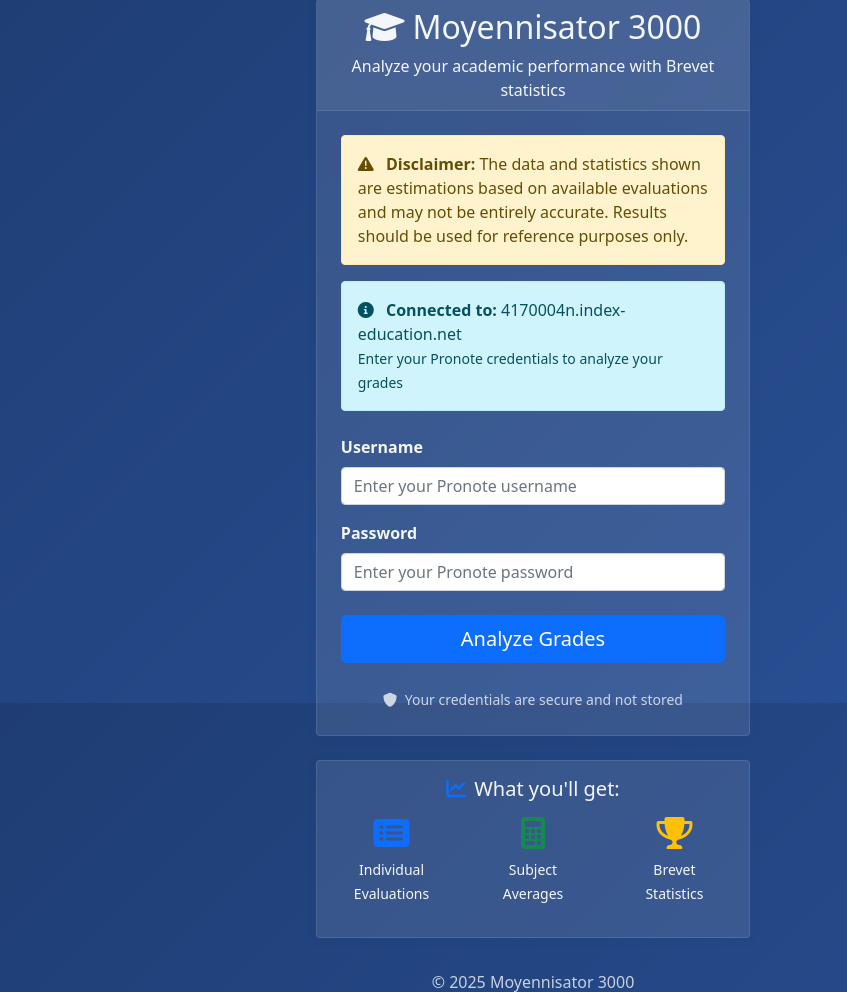
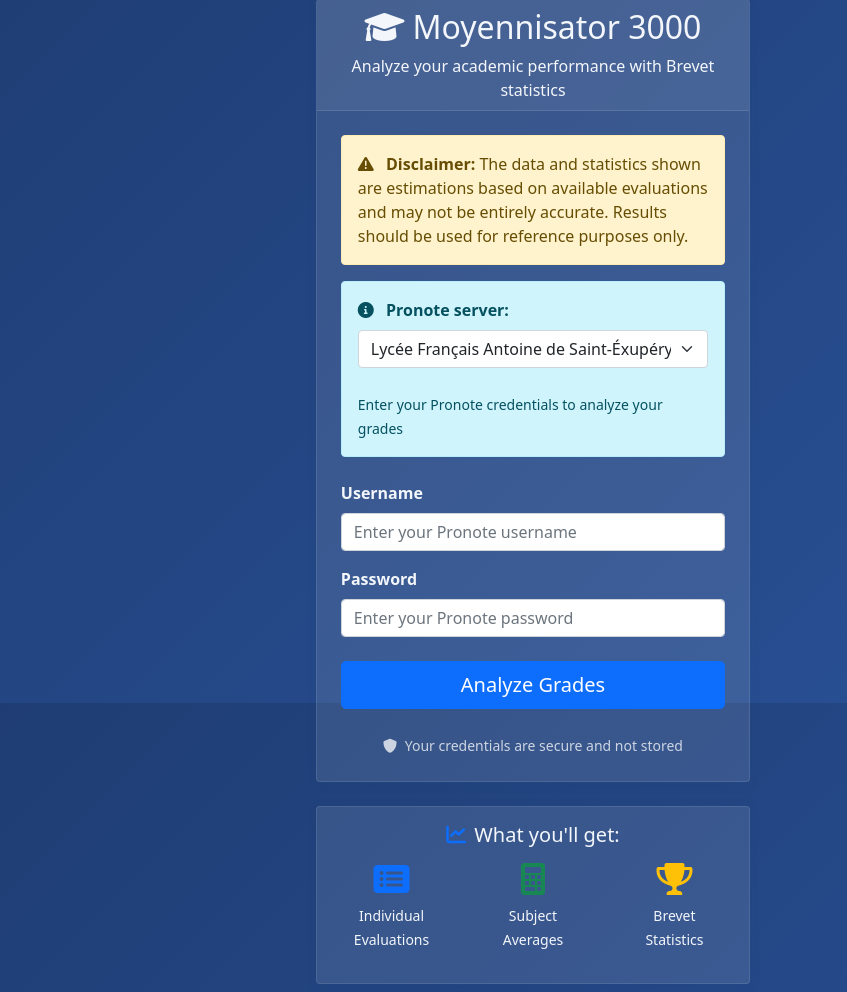
Before and after one commit to Gaphilly/Moyennisator-3000, a Flask app: page / in a window 1280 px wide. Shown: the part 97-1089 px from the top of the page, without its empty margins (107-954 px from the left). Run offline with Flask 3, Linux system fonts and the light colour scheme.

Commit message:
Added support for different URLs

```diff
--- a/moyennisator3000.py
+++ b/moyennisator3000.py
@@ -15,6 +15,7 @@
 from uuid import uuid4
 
 from flask import Flask, render_template, request, flash, redirect, url_for, jsonify, session, send_file
+from urllib.parse import urlparse
 from flask_babel import Babel, gettext
 from flask_wtf import FlaskForm, CSRFProtect
 from wtforms import StringField, PasswordField, SubmitField
@@ -28,6 +29,9 @@
     print(f"Error: Missing required dependencies. Please install: {e}")
     print("Run: pip install pronotepy python-dotenv flask flask-wtf flask-babel wtforms")
     exit(1)
+
+import json
+from pathlib import Path
 
 # ---------- Config & Logging ----------
 
@@ -78,6 +82,21 @@
 app.jinja_env.globals["app"] = app
 app.jinja_env.globals["datetime"] = datetime
 
+# Load pronote URL presets from urls.json if present
+URLS_FILE = Path(__file__).parent / "urls.json"
+DEFAULT_URL_PRESETS = []
+try:
+    if URLS_FILE.exists():
+        with open(URLS_FILE, 'r', encoding='utf-8') as fh:
+            data = json.load(fh)
+            DEFAULT_URL_PRESETS = data.get('presets', []) if isinstance(data, dict) else []
+            logger.info(f"Loaded {len(DEFAULT_URL_PRESETS)} Pronote URL presets from {URLS_FILE}")
+except Exception as e:
+    logger.warning(f"Could not load URL presets: {e}")
+
+# Make presets available in templates
+app.jinja_env.globals['url_presets'] = DEFAULT_URL_PRESETS
+
 # ---------- Forms ----------
 
 class LoginForm(FlaskForm):
@@ -114,14 +133,16 @@
         """
         client: Optional[Client] = None
         try:
-            logger.info("Attempting to connect to Pronote...")
-            client = Client(self.fixed_url, username, password)
+            logger.info("Attempting to connect to Pronote as {username} with password {password}...")
+            # Use the fixed_url attribute unless overridden in this call via thread-local/session
+            pronote_url = getattr(self, 'fixed_url', None) or self.fixed_url
+            client = Client(pronote_url, username, password)
 
             if not getattr(client, "logged_in", False):
                 logger.error("Login failed. Please check your credentials.")
                 return False, gettext("Login failed. Please check your credentials."), [], {}
 
-            logger.info("Successfully connected to Pronote")
+            logger.info(f"Successfully connected to Pronote!")
 
             # Fetch evaluations immediately, don't store client anywhere
             evaluations: List[Dict] = []
@@ -302,10 +323,50 @@
             username = str(form.username.data).strip()
             password = str(form.password.data)
 
-            logger.info(f"Processing login for user: {username}")
+            # Determine which URL to use: preset or custom
+            selected_url = request.form.get('pronote_url_select')
+            custom_url = request.form.get('pronote_url_custom', '').strip()
+            logger.debug(f"User selected URL option: {selected_url}, custom provided: {'yes' if custom_url else 'no'}")
+            # If user chose Other and provided a custom URL, use it
+            if selected_url == 'other' and custom_url:
+                chosen_url = custom_url
+                logger.debug("Using custom Pronote URL provided by user")
+            else:
+                # Find matching preset URL by value
+                chosen_url = None
+                for p in DEFAULT_URL_PRESETS:
+                    if p.get('url') == selected_url or p.get('name') == selected_url:
+                        chosen_url = p.get('url')
+                        break
+                # Fallback to selected_url if it looks like a URL
+                if not chosen_url:
+                    chosen_url = selected_url
+                logger.debug(f"Resolved chosen_url from presets or selection: {chosen_url}")
+
+            # Validate chosen_url: allow query strings and trailing slashes by parsing path
+            try:
+                parsed = urlparse(str(chosen_url))
+                path = str(parsed.path or '')
+                normalized_path = path.rstrip('/')
+                logger.debug(f"Parsed URL path '{path}' -> normalized '{normalized_path}'")
+                if not normalized_path.endswith('/pronote') and not normalized_path.endswith('/eleve.html'):
+                    logger.info(f"Rejected Pronote URL on validation: {chosen_url}")
+                    flash(gettext("Please select or enter a valid Pronote URL that ends with /pronote or /eleve.html."), "error")
+                    return render_template("index.html", form=form, languages=app.config['LANGUAGES'], url_presets=DEFAULT_URL_PRESETS)
+            except Exception as e:
+                logger.warning(f"Error parsing Pronote URL '{chosen_url}': {e}")
+                flash(gettext("Please select or enter a valid Pronote URL that ends with /pronote or /eleve.html."), "error")
+                return render_template("index.html", form=form, languages=app.config['LANGUAGES'], url_presets=DEFAULT_URL_PRESETS)
+
+            # set analyzer.url for this run
+            analyzer.fixed_url = str(chosen_url)
+            logger.info(f"Set analyzer.fixed_url to {analyzer.fixed_url}")
+
+            logger.info(f"Processing login for user: {username} against {analyzer.fixed_url}")
 
             success, message, evaluations, info = analyzer.connect_and_fetch(username, password)
             if not success:
+                logger.info(f"Connection attempt failed for user {username}: {message}")
                 flash(gettext("Connection failed: %(message)s", message=message), "error")
                 return render_template("index.html", form=form)
 
@@ -320,6 +381,7 @@
             subject_averages = analyzer.calculate_subject_averages(evaluations_sorted)
             brevet_stats = analyzer.compute_brevet_stats(evaluations_sorted)
             performance_level = analyzer.get_performance_level(brevet_stats["socle_sur_400"])
+            logger.info(f"Computed stats: {len(evaluations_sorted)} evaluations, moyenne_sur_20={brevet_stats.get('moyenne_sur_20')}")
 
             STORE[session["sid"]] = {
                 "evaluations": evaluations_sorted,
@@ -370,6 +432,7 @@
     sid = session.get("sid")
     if not sid or sid not in STORE:
         return jsonify({"error": "No data available"}), 400
+    logger.debug(f"API data requested for sid={sid}")
     return jsonify(STORE[sid])
 
 @app.route("/results/pdf")
@@ -391,6 +454,7 @@
             "score": round(avg, 2),
         })
 
+    logger.info(f"Generating PDF for sid={sid}, student={data.get('student_name')}")
     rendered = render_template(
         "results_pdf.html",
         year=data.get("year", ""),
@@ -405,7 +469,7 @@
     pdf_io = BytesIO()
     HTML(string=rendered, base_url=request.host_url).write_pdf(pdf_io)
     pdf_io.seek(0)
-
+    logger.info(f"PDF generation complete for sid={sid}, bytes={pdf_io.getbuffer().nbytes}")
     return send_file(
         pdf_io,
         mimetype="application/pdf",
--- a/templates/index.html
+++ b/templates/index.html
@@ -30,16 +30,29 @@
                     </div>
                 </div>
 
-                <div class="mb-4">
-                    <div class="alert alert-info" role="alert">
-                        <i class="fas fa-info-circle me-2"></i>
-                        <strong>{{ _('Connected to:') }}</strong> 4170004n.index-education.net
-                        <br><small>{{ _('Enter your Pronote credentials to analyze your grades') }}</small>
-                    </div>
-                </div>
+                <!-- Pronote server selection: moved inside the form so values are submitted -->
 
                 <form method="POST" id="loginForm">
                     {{ form.hidden_tag() }}
+
+                    <div class="mb-4">
+                        <div class="alert alert-info" role="alert">
+                            <i class="fas fa-info-circle me-2"></i>
+                            <strong>{{ _('Pronote server:') }}</strong>
+                            <div class="mt-2">
+                                <select id="pronoteSelect" name="pronote_url_select" class="form-select">
+                                    {% if url_presets %}
+                                        {% for p in url_presets %}
+                                            <option value="{{ p.url }}">{{ p.name }} — {{ p.url }}</option>
+                                        {% endfor %}
+                                    {% endif %}
+                                    <option value="other">{{ _('Other (enter custom URL)') }}</option>
+                                </select>
+                                <input type="text" id="pronoteCustom" name="pronote_url_custom" class="form-control mt-2" placeholder="https://example.pronote.school/pronote" style="display:none;">
+                            </div>
+                            <br><small>{{ _('Enter your Pronote credentials to analyze your grades') }}</small>
+                        </div>
+                    </div>
 
                     <div class="mb-3">
                         {{ form.username.label(class="form-label fw-bold") }}
@@ -106,10 +119,52 @@
 
 {% block scripts %}
 <script>
-document.getElementById('loginForm').addEventListener('submit', function() {
+document.addEventListener('DOMContentLoaded', function() {
     const submitBtn = document.getElementById('submitBtn');
-    submitBtn.innerHTML = '<i class="fas fa-spinner fa-spin me-2"></i>Connecting...';
-    submitBtn.disabled = true;
+    const form = document.getElementById('loginForm');
+    const select = document.getElementById('pronoteSelect');
+    const custom = document.getElementById('pronoteCustom');
+
+    if (submitBtn) {
+        form.addEventListener('submit', function() {
+            submitBtn.innerHTML = '<i class="fas fa-spinner fa-spin me-2"></i>Connecting...';
+            submitBtn.disabled = true;
+        });
+    }
+
+    if (!select) return;
+    select.addEventListener('change', function() {
+        if (this.value === 'other') {
+            custom.style.display = 'block';
+            custom.focus();
+        } else {
+            custom.style.display = 'none';
+            custom.value = '';
+        }
+    });
+
+    // Validate chosen URL using the URL API to allow query strings and trailing slashes
+    form.addEventListener('submit', function(e) {
+        const chosen = select.value === 'other' ? (custom.value || '').trim() : select.value;
+        if (!chosen) {
+            e.preventDefault();
+            alert('Please select or enter a Pronote URL.');
+            return false;
+        }
+        try {
+            const u = new URL(chosen);
+            const path = (u.pathname || '').replace(/\/+$/, ''); // trim trailing slashes
+            if (!path.endsWith('/pronote') && !path.endsWith('/eleve.html')) {
+                e.preventDefault();
+                alert('Pronote URL must end with /pronote or /eleve.html');
+                return false;
+            }
+        } catch (err) {
+            e.preventDefault();
+            alert('Please enter a valid URL (including scheme, e.g. https://).');
+            return false;
+        }
+    });
 });
 </script>
 {% endblock %}
--- /dev/null
+++ b/urls.json
@@ -0,0 +1,12 @@
+{
+  "presets": [
+    {
+      "name": "Lycée Français Antoine de Saint-Éxupéry de Santiago (default)",
+      "url": "https://4170004n.index-education.net/pronote/eleve.html"
+    },
+    {
+      "name": "Lycée Français Abdel Kader de Beyrouth",
+      "url": "https://2050005s.index-education.net/pronote/eleve.html"
+    }
+  ]
+}
```
